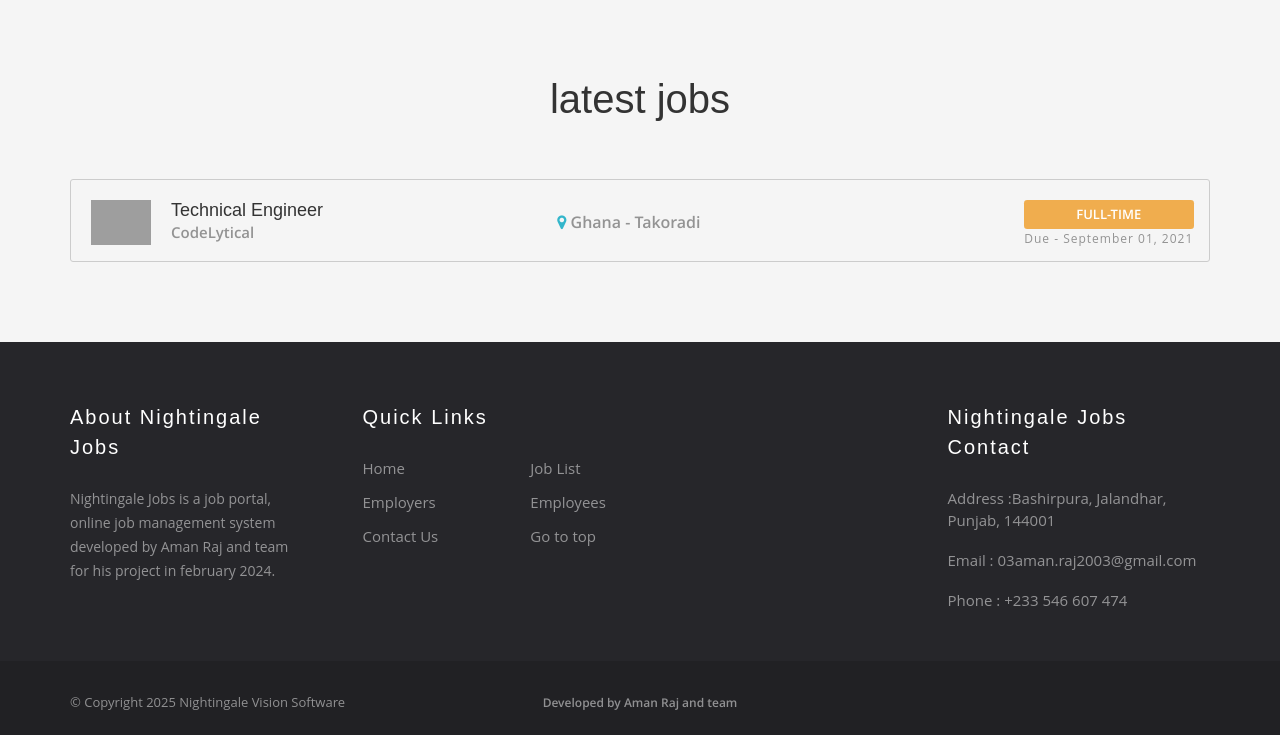
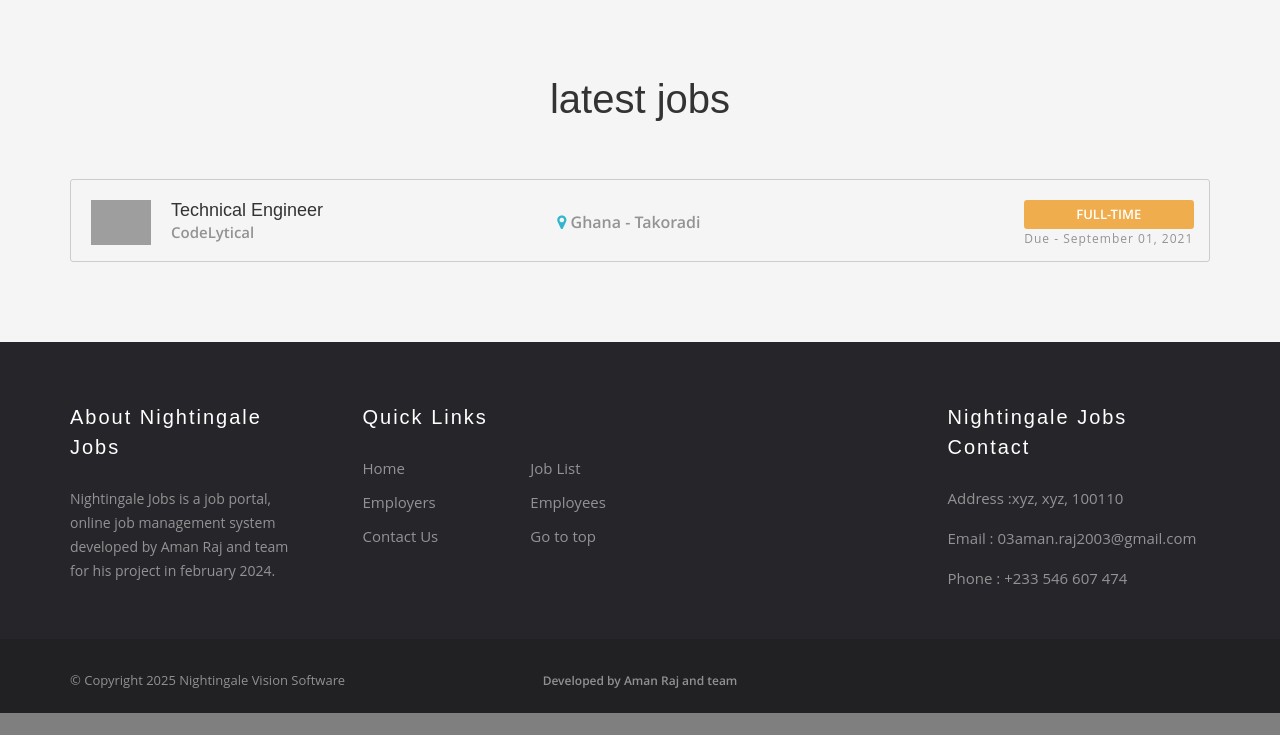
Before and after one commit to Aman-raj23/Job-Portal-Project, a PHP site: page /phpmail/ in a window 1280 px wide. Shown: the part 1096-1831 px from the top of the page. After the commit the page ends 1809 px from the top, so only its background shows below. Run offline with PHP 8.4, Linux system fonts and the light colour scheme; data comes from the database, SQL or seed files in the repository; some web fonts are replaced; grey boxes are pictures that could not be loaded.

Commit message:
Update index.php

```diff
--- a/Jb_system/index.php
+++ b/Jb_system/index.php
@@ -578,7 +578,7 @@ include 'constants/check-login.php';
 
 								<h5 class="footer-title">Nightingale Jobs Contact</h5>
 
-								<p>Address :Bashirpura, Jalandhar, Punjab, 144001</p>
+								<p>Address :xyz, xyz, 100110</p>
 								<p>Email : <a href="mailto:03aman.raj2003@gmail.com">03aman.raj2003@gmail.com</a></p>
 								<p>Phone : <a href="tel:+233546607474">+233 546 607 474</a></p>
 
```
